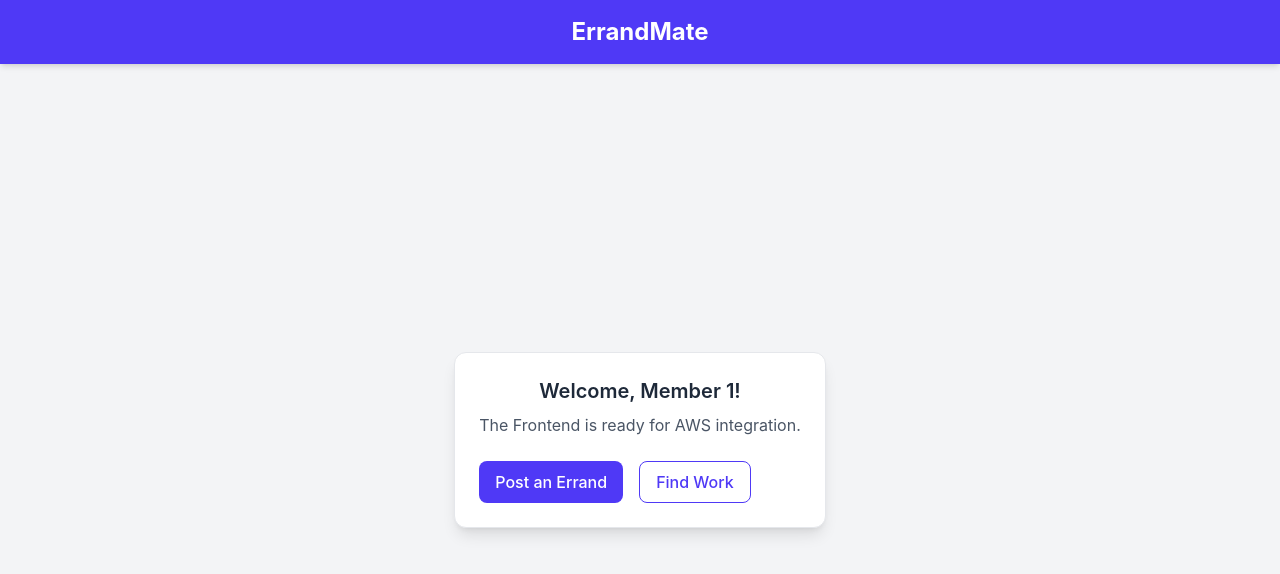
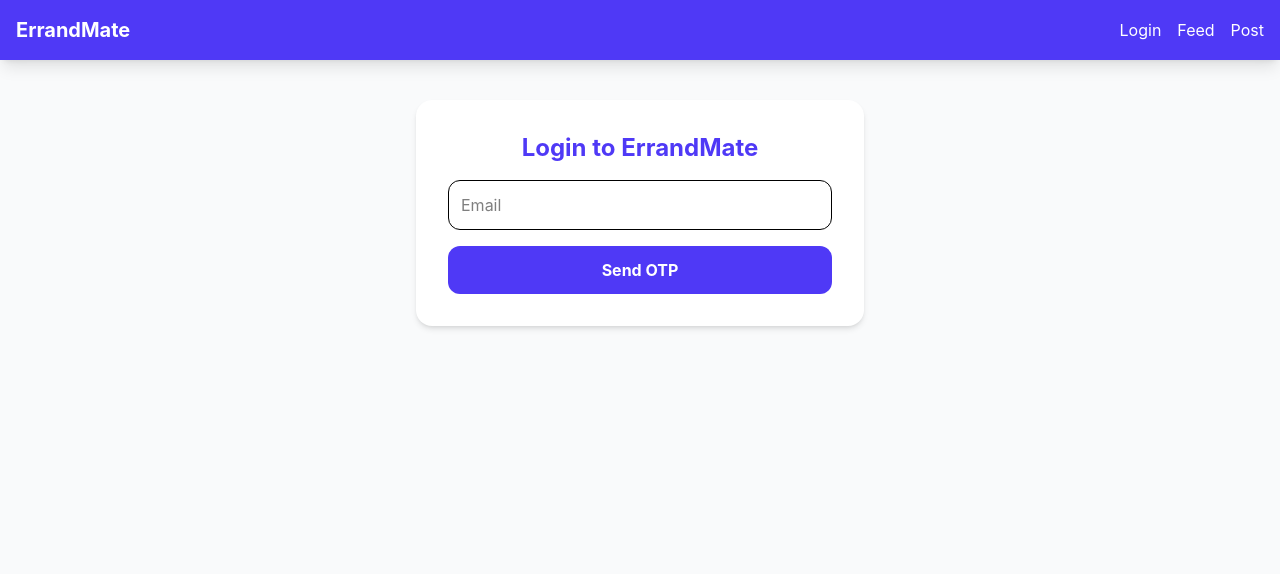
Before and after one commit to Pratham-1475/Errandmate, a React app in the folder frontend/: page / in a window 1280 px wide. Shown: the top 574 px of the page. Built offline with nearby package versions, Linux system fonts and the light colour scheme; the HTML template or start-up script is replaced by a standard one.

Commit message:
Updated PostErrand form logic

```diff
--- a/frontend/src/App.jsx
+++ b/frontend/src/App.jsx
@@ -1,27 +1,29 @@
-import React from 'react'
+import React, { useState } from 'react';
+import Login from './components/Login';
+import PostErrand from './components/PostErrand';
+import ErrandFeed from './components/ErrandFeed';
 
 function App() {
+  const [view, setView] = useState('login');
+
   return (
-    <div className="min-h-screen bg-gray-100 flex flex-col items-center justify-center">
-      <header className="bg-indigo-600 w-full p-4 text-white text-center shadow-md fixed top-0">
-        <h1 className="text-2xl font-bold">ErrandMate</h1>
-      </header>
+    <div className="min-h-screen bg-gray-50">
+      <nav className="bg-indigo-600 p-4 text-white flex justify-between shadow-lg">
+        <h1 className="font-bold text-xl">ErrandMate</h1>
+        <div className="flex gap-4">
+          <button onClick={() => setView('login')} className="hover:underline">Login</button>
+          <button onClick={() => setView('feed')} className="hover:underline">Feed</button>
+          <button onClick={() => setView('post')} className="hover:underline">Post</button>
+        </div>
+      </nav>
 
-      <main className="mt-20 p-6 bg-white rounded-xl shadow-lg border border-gray-200 text-center">
-        <h2 className="text-xl font-semibold text-gray-800">Welcome, Member 1!</h2>
-        <p className="text-gray-600 mt-2">The Frontend is ready for AWS integration.</p>
-
-        <div className="mt-6 flex gap-4">
-          <button className="bg-indigo-600 text-white px-4 py-2 rounded-lg font-medium hover:bg-indigo-700 transition">
-            Post an Errand
-          </button>
-          <button className="bg-white text-indigo-600 border border-indigo-600 px-4 py-2 rounded-lg font-medium hover:bg-indigo-50 transition">
-            Find Work
-          </button>
-        </div>
-      </main>
+      <div className="container mx-auto">
+        {view === 'login' && <Login />}
+        {view === 'feed' && <ErrandFeed />}
+        {view === 'post' && <PostErrand />}
+      </div>
     </div>
-  )
+  );
 }
 
-export default App
+export default App;
--- /dev/null
+++ b/frontend/src/components/ErrandFeed.jsx
@@ -0,0 +1,14 @@
+export default function ErrandFeed() {
+  return (
+    <div className="max-w-2xl mx-auto mt-10">
+      <h2 className="text-2xl font-bold mb-6">Available Errands</h2>
+      <div className="bg-white p-6 rounded-xl shadow-sm border flex justify-between items-center mb-4">
+        <div>
+          <h3 className="font-bold text-lg">Pick up groceries</h3>
+          <p className="text-gray-500 text-sm">Category: Delivery</p>
+        </div>
+        <button className="bg-green-500 text-white px-4 py-2 rounded-lg font-bold">Bid $15</button>
+      </div>
+    </div>
+  );
+}
--- /dev/null
+++ b/frontend/src/components/Login.jsx
@@ -0,0 +1,9 @@
+export default function Login() {
+  return (
+    <div className="bg-white p-8 rounded-2xl shadow-md max-w-md mx-auto mt-10">
+      <h2 className="text-2xl font-bold text-indigo-600 mb-4 text-center">Login to ErrandMate</h2>
+      <input type="email" placeholder="Email" className="w-full p-3 border rounded-xl mb-4 outline-none focus:ring-2 focus:ring-indigo-400" />
+      <button className="w-full bg-indigo-600 text-white py-3 rounded-xl font-bold">Send OTP</button>
+    </div>
+  );
+}
--- /dev/null
+++ b/frontend/src/components/PostErrand.jsx
@@ -0,0 +1,50 @@
+import React, { useState } from 'react';
+import axios from 'axios';
+
+export default function PostErrand() {
+  // 1. Create a "State" to hold the form data
+  const [formData, setFormData] = useState({
+    title: '',
+    budget: ''
+  });
+
+  // 2. Handle the button click
+  const handleSubmit = async (e) => {
+    e.preventDefault(); // Prevents the page from refreshing
+
+    try {
+      // This sends the data to Member 2's computer!
+      const response = await axios.post(`${import.meta.env.VITE_API_URL}/errands`, formData);
+      alert("Errand Posted Successfully!");
+      console.log(response.data);
+    } catch (error) {
+      console.error("Post failed:", error);
+      alert("Error: Is Member 2's server running?");
+    }
+  };
+
+  return (
+    <div className="bg-white p-8 rounded-2xl shadow-md max-w-md mx-auto mt-10 border-t-4 border-indigo-600">
+      <h2 className="text-2xl font-bold mb-4">Post a New Errand</h2>
+      <p className="text-gray-500 mb-6">Tell us what you need help with.</p>
+
+      <form onSubmit={handleSubmit}>
+        <input
+          type="text"
+          placeholder="Task Title"
+          className="w-full p-3 border rounded-xl mb-4"
+          onChange={(e) => setFormData({...formData, title: e.target.value})}
+        />
+        <input
+          type="number"
+          placeholder="Budget ($)"
+          className="w-full p-3 border rounded-xl mb-6"
+          onChange={(e) => setFormData({...formData, budget: e.target.value})}
+        />
+        <button type="submit" className="w-full bg-indigo-600 text-white py-3 rounded-xl font-bold hover:bg-indigo-700 transition">
+          Post to Feed
+        </button>
+      </form>
+    </div>
+  );
+}
```
